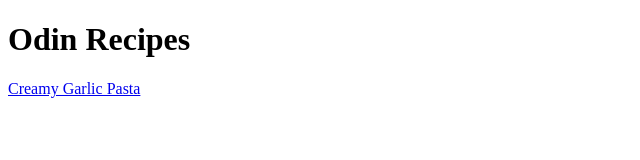
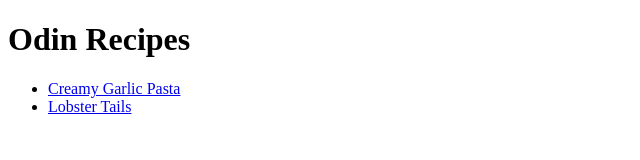
Before and after one commit to fletchicajesser/odin-recipes, a plain HTML site: page index.html in a window 1280 px wide. Shown: the whole page, without its empty margins (0-640 px from the left). Drawn offline with Linux system fonts and the light colour scheme.

Commit message:
Add link to lobster tails recipe

```diff
--- a/index.html
+++ b/index.html
@@ -2,10 +2,14 @@
 <html lang="en">
 <head>
     <meta charset="utf-8">
+    <title>Odin Recipes</title>
 </head>
 <body>
     <h1>Odin Recipes</h1>
-    <a href="recipes/pasta.html">Creamy Garlic Pasta</a>
+    <ul>
+       <li><a href="recipes/pasta.html">Creamy Garlic Pasta</a></li>
+       <li><a href="recipes/lobster.html">Lobster Tails</a></li>
+    </ul>
 
 </body>
 </html>
```
